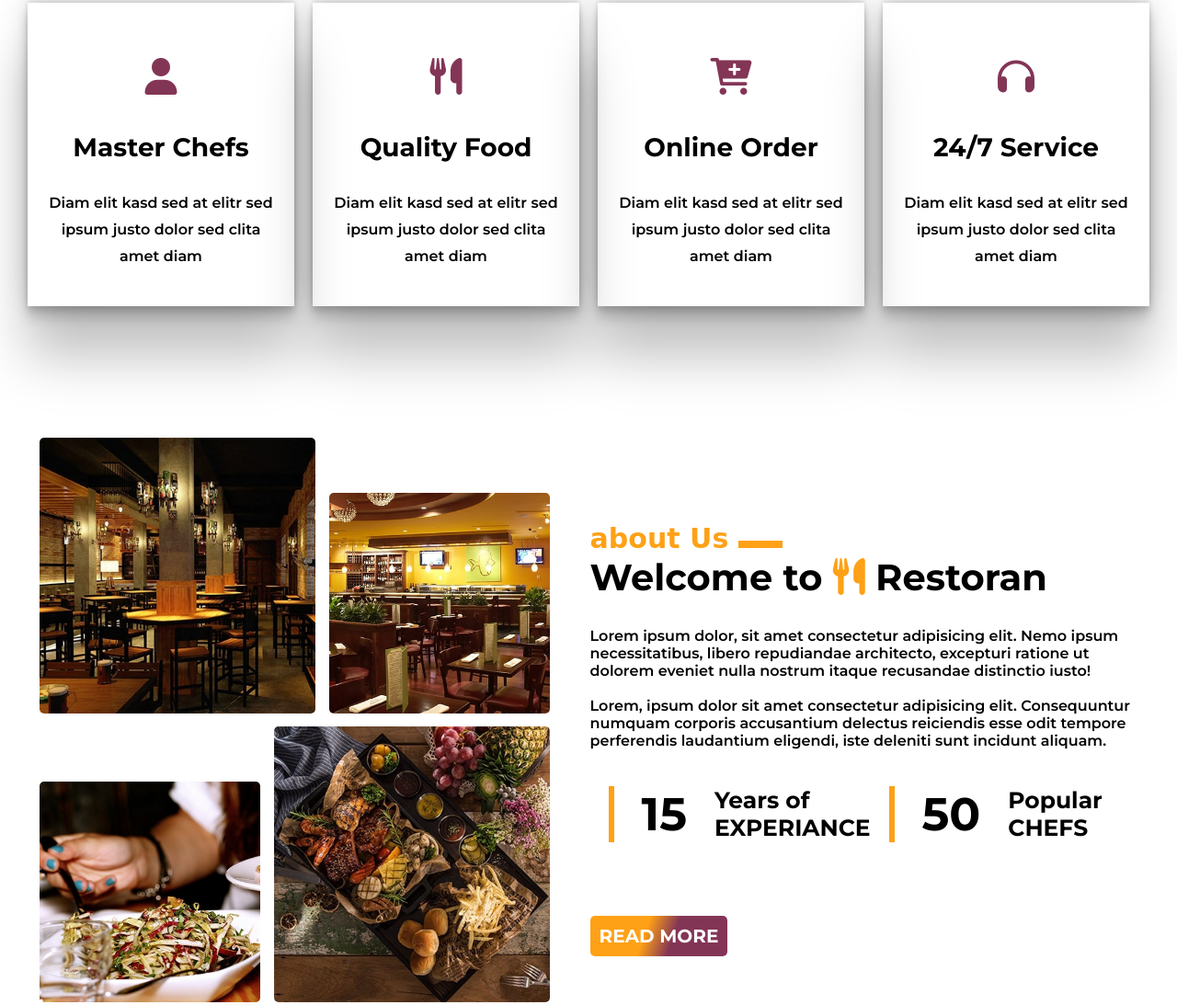
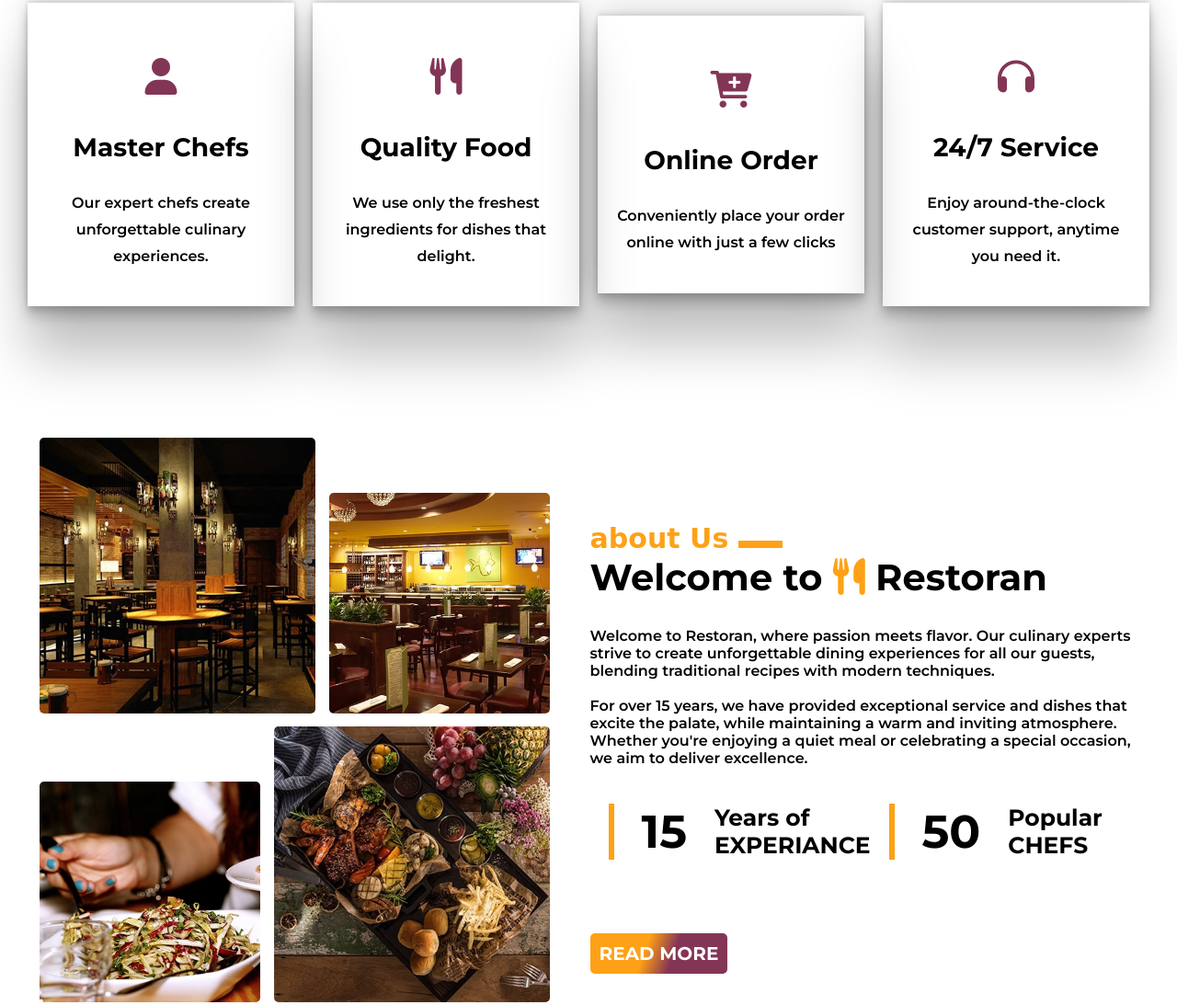
Before and after one commit to parthdesai24/fronted-website-, a plain HTML site: page index.html in a window 1280 px wide. Shown: the part 1161-2254 px from the top of the page at 92% size. Drawn offline with Linux system fonts and the light colour scheme; files whose address does not match are found by name.

Commit message:
Update index.html

```diff
--- a/index.html
+++ b/index.html
@@ -51,25 +51,25 @@
         <div class="card">
             <i class="fa fa-user"></i>
             <h3>Master Chefs</h3>
-            <p>Diam elit kasd sed at elitr sed ipsum justo dolor sed clita amet diam</p>
+            <p>Our expert chefs create unforgettable culinary experiences.</p>
 
         </div>
         <div class="card">
             <i class="fa fa-cutlery"></i>
             <h3>Quality Food</h3>
-            <p>Diam elit kasd sed at elitr sed ipsum justo dolor sed clita amet diam</p>
+            <p>We use only the freshest ingredients for dishes that delight.</p>
 
         </div>
         <div class="card">
             <i class="fa fa-cart-plus"></i>
             <h3>Online Order</h3>
-            <p>Diam elit kasd sed at elitr sed ipsum justo dolor sed clita amet diam</p>
+            <p>Conveniently place your order online with just a few clicks</p>
 
         </div>
         <div class="card">
             <i class="fa fa-headphones"></i>
             <h3>24/7 Service</h3>
-            <p>Diam elit kasd sed at elitr sed ipsum justo dolor sed clita amet diam</p>
+            <p>Enjoy around-the-clock customer support, anytime you need it.</p>
 
         </div>
 
@@ -87,13 +87,10 @@
             <h3>about Us <span></span></h3>
             <h1>Welcome to <i class="fa fa-cutlery"></i> Restoran</h1>
             <p>
-                Lorem ipsum dolor, sit amet consectetur adipisicing elit. Nemo ipsum necessitatibus, libero repudiandae
-                architecto, excepturi ratione ut dolorem eveniet nulla nostrum itaque recusandae distinctio iusto!
+                Welcome to Restoran, where passion meets flavor. Our culinary experts strive to create unforgettable dining experiences for all our guests, blending traditional recipes with modern techniques.
                 <br />
                 <br />
-                Lorem, ipsum dolor sit amet consectetur adipisicing elit. Consequuntur numquam corporis accusantium
-                delectus reiciendis esse odit tempore perferendis laudantium eligendi, iste deleniti sunt incidunt
-                aliquam.
+                For over 15 years, we have provided exceptional service and dishes that excite the palate, while maintaining a warm and inviting atmosphere. Whether you're enjoying a quiet meal or celebrating a special occasion, we aim to deliver excellence.
             </p>
             <div class="flex counter">
                 <div class="flex">
@@ -202,16 +199,16 @@
         <div class="contact-sides">
             <div class="contact-left-side">
                 <h5>Address:</h5>
-                <h1>184 Main Collins Street</h1>
+                <h1>Koramangala 7th Block, Bangalore</h1>
                 <br />
                 <h5>Phone:</h5>
-                <h1>(226) 446 9371</h1>
+                <h1>+911234567890</h1>
                 <br />
                 <h5>Email:</h5>
                 <h1>web@gmail.com</h1>
                 <br />
                 <h5>Website:</h5>
-                <h1>www.web.com</h1>
+                <h1>dprestro.vercel.app/</h1>
                 <br />
             </div>
             <div class="contact-right-side">
```
